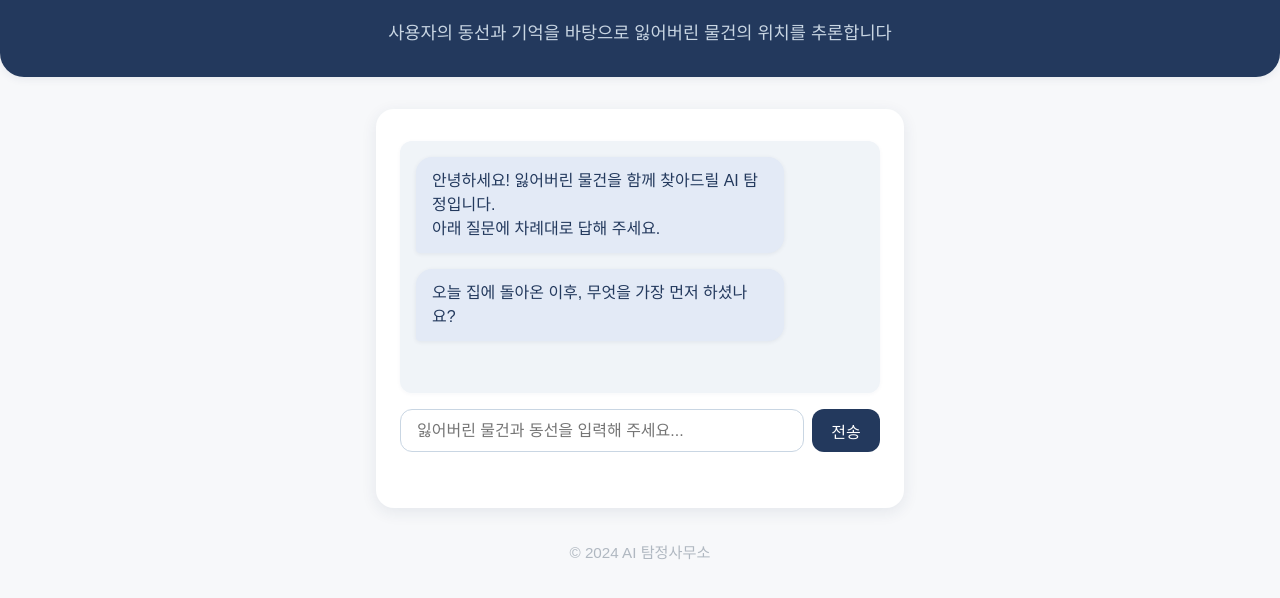
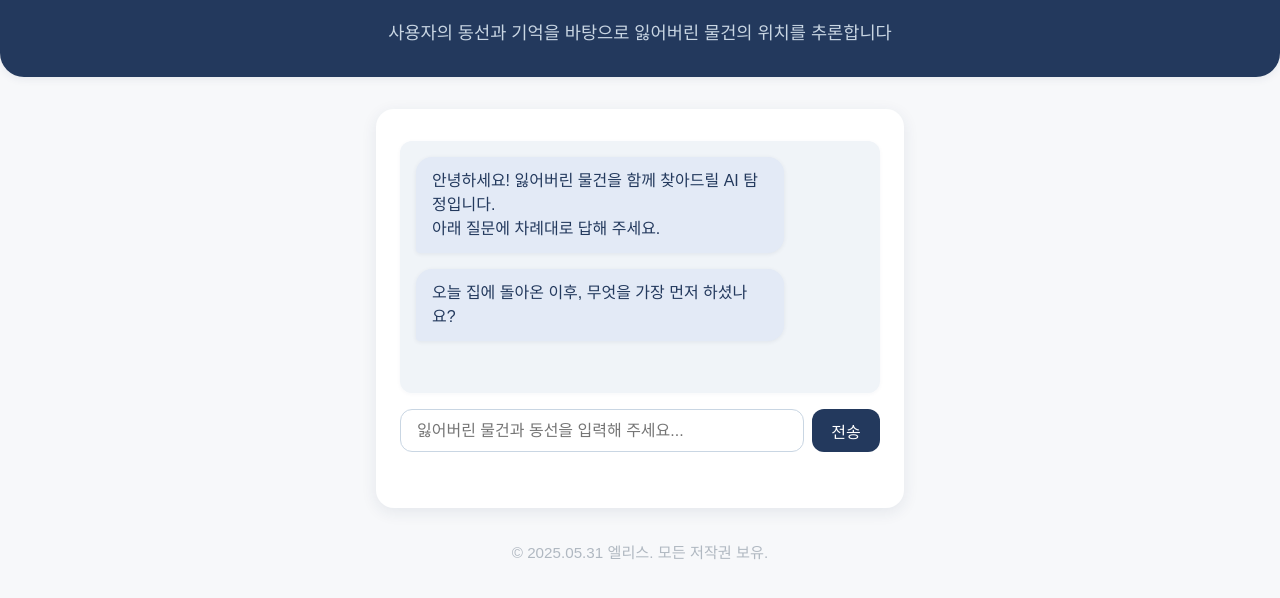
Before and after one commit to DeveloperJinKyu/ai-detective-office, a plain HTML site: page index.html in a window 1280 px wide. Shown: the part 102-700 px from the top of the page. Drawn offline with Linux system fonts and the light colour scheme.

Commit message:
제작날짜와 저작권 문구를 2025.05.31 엘리스로 변경

```diff
--- a/index.html
+++ b/index.html
@@ -25,7 +25,7 @@
     </section>
   </main>
   <footer>
-    <p>© 2024 AI 탐정사무소</p>
+    <p>© 2025.05.31 엘리스. 모든 저작권 보유.</p>
   </footer>
   <script src="js/chatbot.js"></script>
 </body>
```
